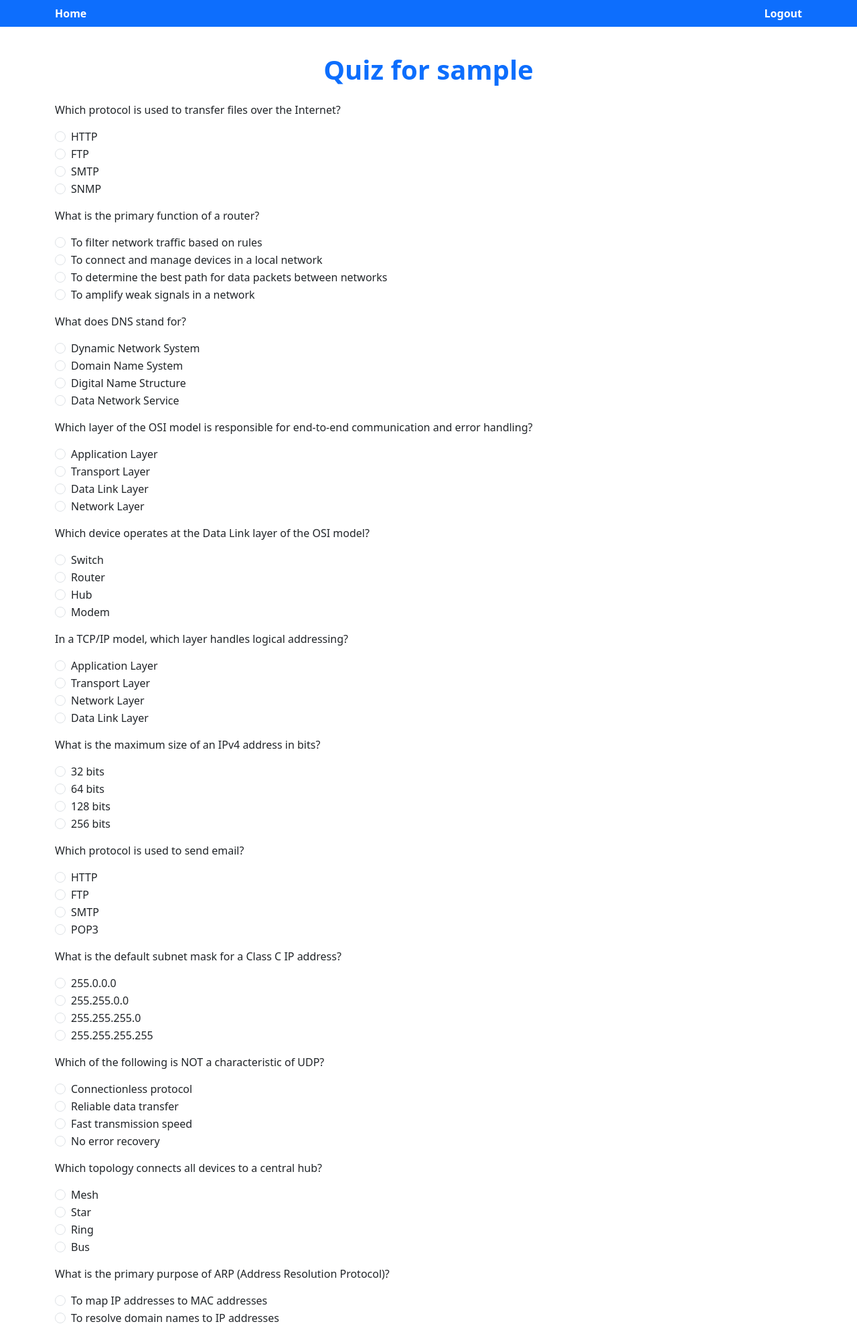
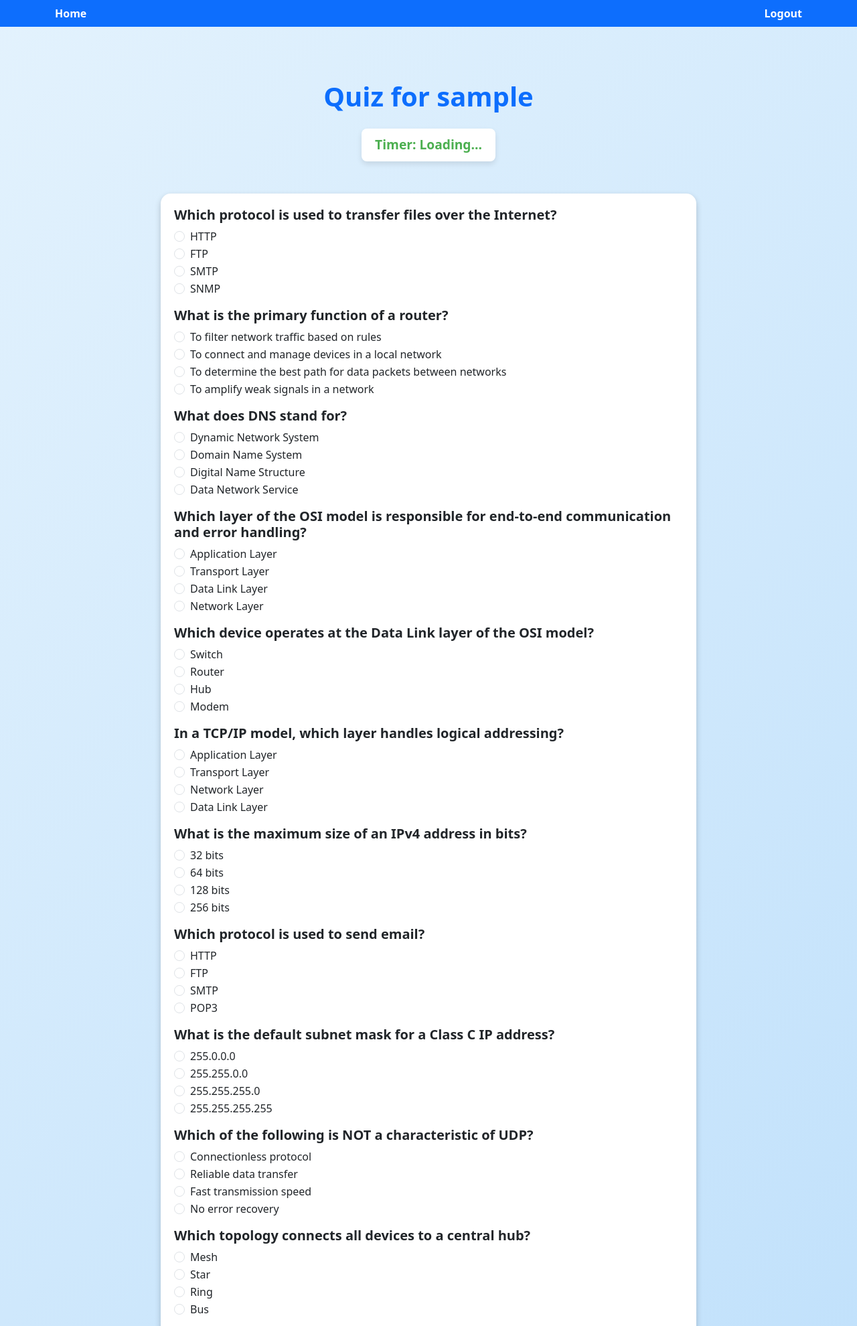
Before and after one commit to OmarKhaled2k3/Multiple-Choice-Online-Exam-System, a Django app: template DjangoProject/quiz/templates/quiz/take_quiz.html in a window 1280 px wide. Shown: the top 1980 px of the page at 67% size. Run offline with Django 4.2, Linux system fonts and the light colour scheme; data comes from the database, SQL or seed files in the repository; both versions use the stored data as it was after the commit; the template is opened without the code that fills it: values that come from a table or form of the project are taken from there, most other values are stand-ins (such as "Sample title", 1, 10 or a date in 2020); some libraries are stand-ins or nearby versions.

Commit message:
more updates

```diff
--- a/DjangoProject/quiz/templates/quiz/login.html
+++ b/DjangoProject/quiz/templates/quiz/login.html
@@ -2,9 +2,9 @@
 {% block title %}Login{% endblock %}
 {% block content %}
 
-
 <!-- Main content -->
-<div class="container d-flex justify-content-center align-items-center" style="height: 100vh; padding-top: 60px; background: linear-gradient(135deg, #e3f2fd, #bbdefb);">
+<div class="container-fluid d-flex justify-content-center align-items-center"
+     style="height: 100vh; width: 100%; padding: 0; margin: 0; background: linear-gradient(135deg, #e3f2fd, #bbdefb);">
     <div class="card shadow p-4" style="width: 100%; max-width: 400px; border-radius: 15px;">
         <!-- Title -->
         <h3 class="text-center text-primary mb-4" style="font-weight: bold; text-shadow: 1px 1px 2px rgba(0, 0, 0, 0.1);">
--- a/DjangoProject/quiz/templates/quiz/take_quiz.html
+++ b/DjangoProject/quiz/templates/quiz/take_quiz.html
@@ -2,15 +2,26 @@
 {% block title %}Take Quiz{% endblock %}
 {% block content %}
 
-<h1 class="text-center text-primary mb-4" style="font-weight: bold; margin-top: 80px;">Quiz for {{ username }}</h1>
+<div class="d-flex flex-column justify-content-center align-items-center" style="min-height: 100vh; background: linear-gradient(135deg, #e3f2fd, #bbdefb); padding-top: 80px;">
+    <!-- Title -->
+    <h1 class="text-center text-primary mb-4" style="font-weight: bold; margin-top: 20px; padding-top: 20px;">
+        Quiz for {{ username }}
+    </h1>
 
-<div align="right" id="displaytimer"><b> </b></div>
-<div class="container mt-4">
+    <!-- Timer -->
+    <div class="d-flex justify-content-center align-items-center mb-4" style="background: white; border-radius: 8px; padding: 10px 20px; box-shadow: 0px 4px 8px rgba(0, 0, 0, 0.1);">
+        <div id="displaytimer" style="font-size: 1.2rem; font-weight: bold; color: #4caf50;">
+            <b>Timer:</b> Loading...
+        </div>
+    </div>
+
+    <!-- Quiz Form -->
+    <div class="container mt-4" style="background: white; border-radius: 15px; box-shadow: 0px 4px 10px rgba(0, 0, 0, 0.2); padding: 20px; max-width: 800px; width: 100%;">
         <form method="post" id="form__submit">
             {% csrf_token %}
             {% for q in questions %}
                 <div class="mb-3">
-                <p>{{ q.question }}</p>
+                    <p class="h5" style="font-weight: bold;">{{ q.question }}</p>
                     <div class="form-check">
                         <input class="form-check-input" type="radio" name="{{ q.question }}" value="{{ q.op1 }}" id="option1-{{ q.question }}" required>
                         <label class="form-check-label" for="option1-{{ q.question }}">{{ q.op1 }}</label>
@@ -29,8 +40,11 @@
                     </div>
                 </div>
             {% endfor %}
-        <button type="submit" id="submitBtn" class="btn btn-primary">Submit Quiz</button>
+            <div class="text-center">
+                <button type="submit" id="submitBtn" class="btn btn-primary px-4 py-2" style="border-radius: 8px; font-size: 1rem;">Submit Quiz</button>
+            </div>
         </form>
+    </div>
 </div>
 
 {% block script %}
@@ -48,7 +62,7 @@
         function updateTimer() {
             if (timeLeft > 0) {
                 timeLeft--;
-                timerElement.innerHTML = `<b>Timer: ${formatTime(timeLeft)}</b>`;
+                timerElement.innerHTML = `<b>Timer:</b> ${formatTime(timeLeft)}`;
             } else {
                 timerElement.innerHTML = `<b>Time's up!</b>`;
                 document.getElementById("form__submit").submit();
```
Also changed, not shown: DjangoProject/quiz/templates/quiz/insertQuestions.html (+39 -6 lines), DjangoProject/db.sqlite3. Lines whose indentation alone changed are shown as unchanged.
